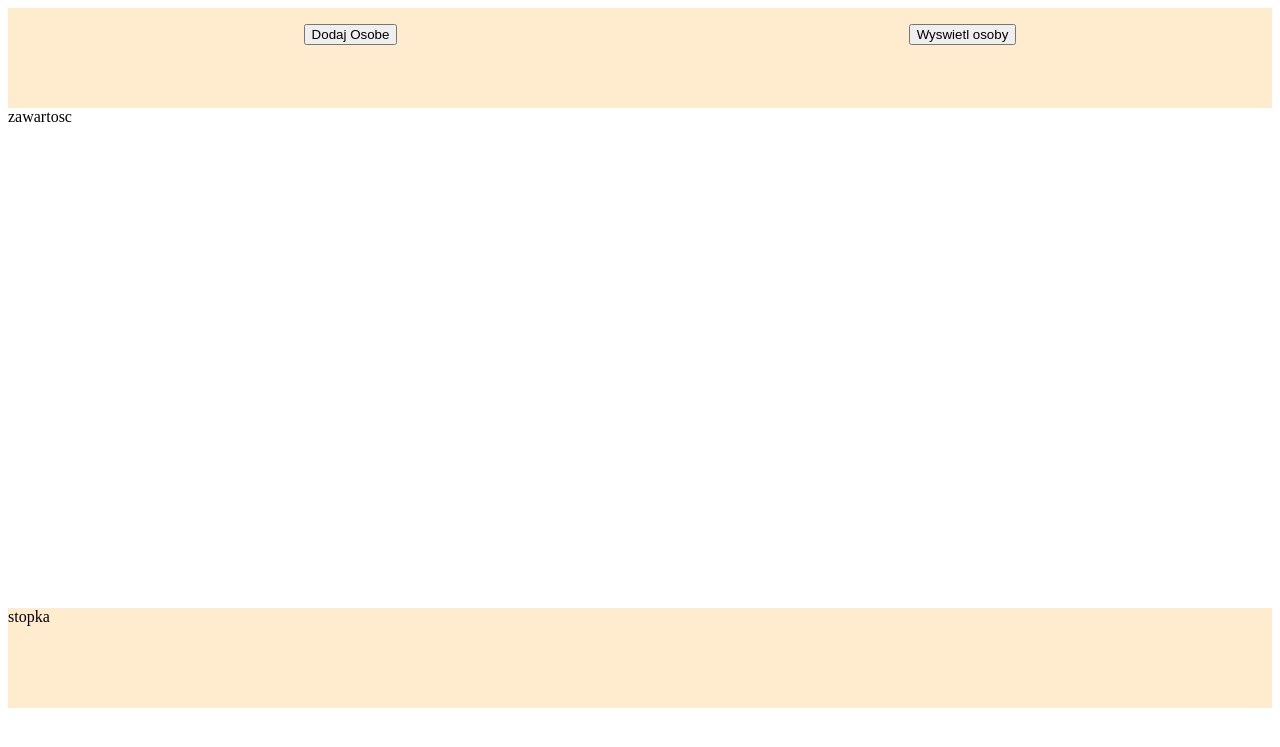
After one commit to MiroslavShar/biblioteka_django, a Django app: page / in a window 1280 px wide. The commit adds this page. Shown: the top 747 px of the page. Run offline with Django 4.2, Linux system fonts and the light colour scheme.

Commit message:
Aktualizacja

```diff
--- a/biblioteka/urls.py
+++ b/biblioteka/urls.py
@@ -41,5 +41,6 @@ urlpatterns = [
     path('osoby/<int:id>/', views.osoba),
     path('addbook/', views.add_book),
     path('books/', views.look_book),
-    path('bookid/<int:id>/', views.book_id)
+    path('bookid/<int:id>/', views.book_id),
+    path('', views.index)
 ]
--- a/polka/views.py
+++ b/polka/views.py
@@ -159,3 +159,6 @@ def look_book(request):
 def book_id(request, id):
     bookid = Boook.objects.get(id=id)
     return render(request, 'b.html', {'book':bookid})
+
+def index(request):
+    return render(request,'base.html')
--- /dev/null
+++ b/templates/base.html
@@ -0,0 +1,52 @@
+<!doctype html>
+<html lang="en">
+<head>
+    <meta charset="UTF-8">
+    <meta name="viewport"
+          content="width=device-width, user-scalable=no, initial-scale=1.0, maximum-scale=1.0, minimum-scale=1.0">
+    <meta http-equiv="X-UA-Compatible" content="ie=edge">
+    <title>Document</title>
+</head>
+<style>
+    .main{
+        display: flex;
+        align-content: space-evenly;
+         flex-direction: column;
+    }
+    .header{
+        min-height: 100px;
+        background-color: blanchedalmond;
+    }
+    .content {
+        min-height: 500px;
+    }
+    .footer{
+        min-height: 100px;
+        background-color: blanchedalmond;
+    }
+    .links{
+        display: flex;
+        justify-content: space-around;
+         list-style-type: none;
+    }
+
+</style>
+<body class="main">
+<div class="header">
+    <ul class="links">
+        <li><a href="/dodaj_osobe/"><button>Dodaj Osobe</button></a></li>
+        <li><a href="/osoby/"> <button>Wyswietl osoby</button></a></li>
+    </ul>
+</div>
+<div class="content">
+    {% block zawartosc %}
+        zawartosc
+    {% endblock %}
+
+
+</div>
+
+<div class="footer">stopka</div>
+
+</body>
+</html>
--- a/templates/dodaj_osobe.html
+++ b/templates/dodaj_osobe.html
@@ -1,3 +1,5 @@
+{% extends 'base.html' %}
+{% block zawartosc %}
 <form method="POST">
     {% csrf_token %}
         <label>
@@ -12,3 +14,5 @@
             </button>
         </label>
 </form>
+
+{% endblock %}
```
Also changed, not shown: templates/osoby.html (+6 -1 lines).
